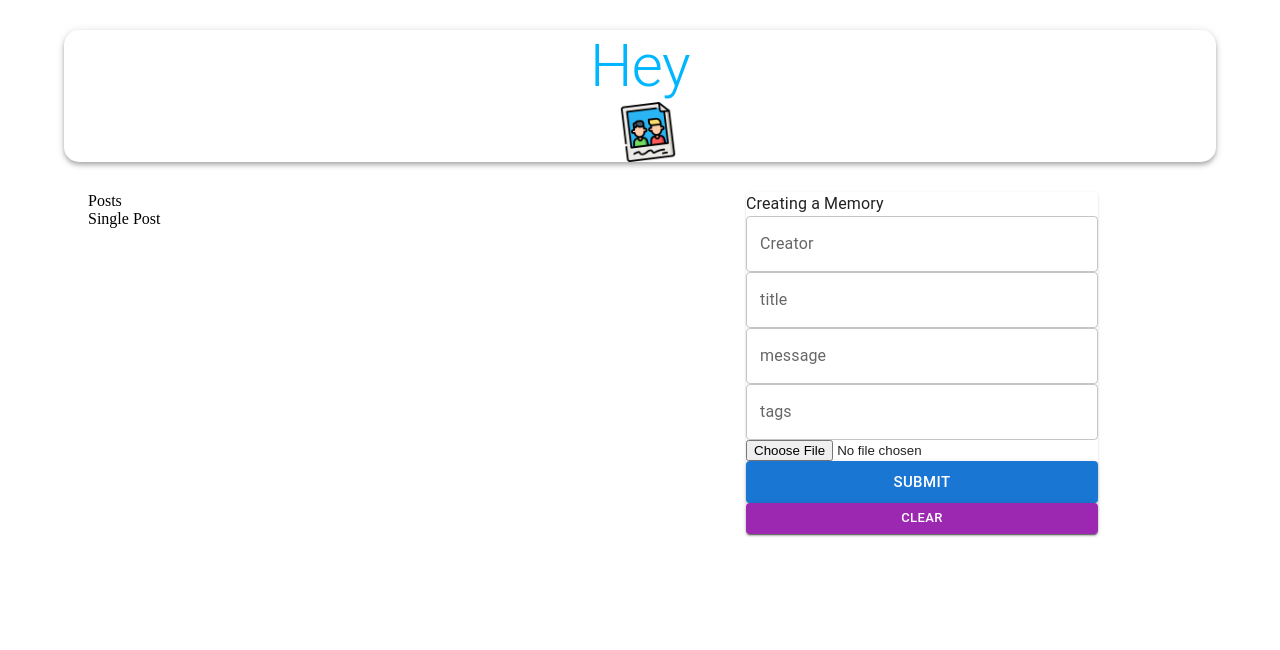
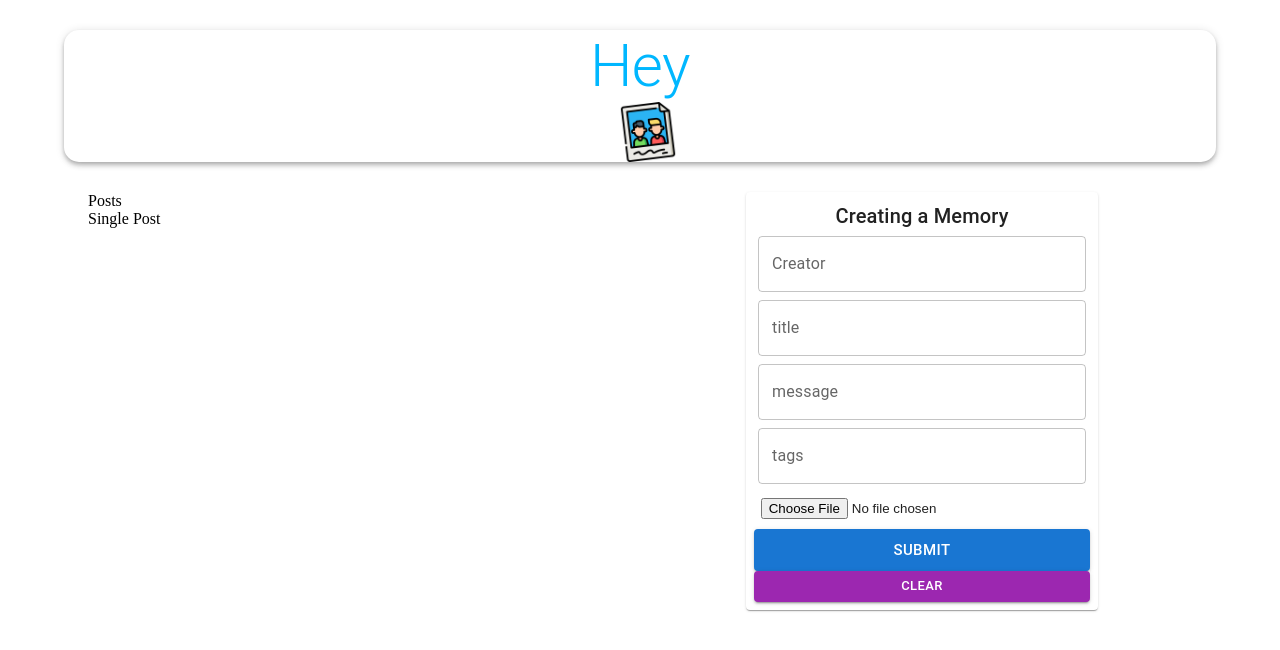
Before and after one commit to oemuraye/mern-social-app, a React (Create React App) app in the folder client/: page / in a window 1280 px wide. Shown: the top 650 px of the page. Built offline with nearby package versions, Linux system fonts and the light colour scheme; no server answers.

Commit message:
Added form for post

```diff
--- a/client/src/components/Form/Form.js
+++ b/client/src/components/Form/Form.js
@@ -1,29 +1,30 @@
-import React from 'react'
+import React, { useState } from 'react'
 import { TextField, Button, Typography, Paper } from "@mui/material";
 import FileBase from "react-file-base64";
 
-// import {useStyles} from "./styles";
+import useStyles from "./styles";
 
 const Form = () => {
-  // const classes = useStyles();
+    const [postData, setPostData] = useState({ creator: '', title: '', message: '', tags: '', selectedFile: '' })
+  const classes = useStyles();
 
   const handleSubmit = (e) => {
         e.preventDefault()
   }
 
   return (
-    <Paper >
-      <form>
-        <Typography >Creating a Memory</Typography>
-        <TextField name="creator" variant="outlined" label="Creator" fullWidth />
-        <TextField name="title" variant="outlined" label="title" fullWidth />
-        <TextField name="message" variant="outlined" label="message" fullWidth />
-        <TextField name="tags" variant="outlined" label="tags" fullWidth />
-        <div>
-            <FileBase type="file" multiple={false}  />
+    <Paper className={classes.paper}>
+      <form autoComplete='off' noValidate className={`${classes.root} ${classes.form}`} onSubmit={handleSubmit}>
+        <Typography variant="h6" >Creating a Memory</Typography>
+        <TextField name="creator" variant="outlined" label="Creator" fullWidth value={postData.creator} onChange={(e) => setPostData({ ...postData, creator: e.target.value})} />
+        <TextField name="title" variant="outlined" label="title" fullWidth value={postData.title} onChange={(e) => setPostData({ ...postData, title: e.target.value})} />
+        <TextField name="message" variant="outlined" label="message" fullWidth value={postData.message} onChange={(e) => setPostData({ ...postData, message: e.target.value})} />
+        <TextField name="tags" variant="outlined" label="tags" fullWidth value={postData.tags} onChange={(e) => setPostData({ ...postData, tags: e.target.value})} />
+        <div className={classes.fileInput}>
+            <FileBase type="file" multiple={false} onDone={({ base64 }) => {}} />
         </div>
-        <Button variant="contained" color="primary" size="large" type="submit" fullWidth>Submit</Button>
-            <Button variant="contained" color="secondary" size="small" fullWidth>Clear</Button>
+        <Button className={classes.buttonSubmit} variant="contained" color="primary" size="large" type="submit" fullWidth>Submit</Button>
+        <Button variant="contained" color="secondary" size="small" fullWidth>Clear</Button>
       </form>
     </Paper>
   )
--- a/client/src/components/Form/styles.js
+++ b/client/src/components/Form/styles.js
@@ -1,8 +1,13 @@
+import { createTheme } from '@mui/material';
 import { makeStyles } from '@mui/styles'
 
-export default makeStyles((theme) => ({
+const theme = createTheme({
+  spacing: 4
+})
+
+export default makeStyles(() => ({
   root: {
-    '& .MuiTextField-root': {
+    "& .MuiTextField-root": {
       margin: theme.spacing(1),
     },
   },
@@ -10,15 +15,15 @@
     padding: theme.spacing(2),
   },
   form: {
-    display: 'flex',
-    flexWrap: 'wrap',
-    justifyContent: 'center',
+    display: "flex",
+    flexWrap: "wrap",
+    justifyContent: "center",
   },
   fileInput: {
-    width: '97%',
-    margin: '10px 0',
+    width: "96%",
+    margin: "10px 0",
   },
   buttonSubmit: {
     marginBottom: 10,
-  },
-}))
+  }
+}));
```
